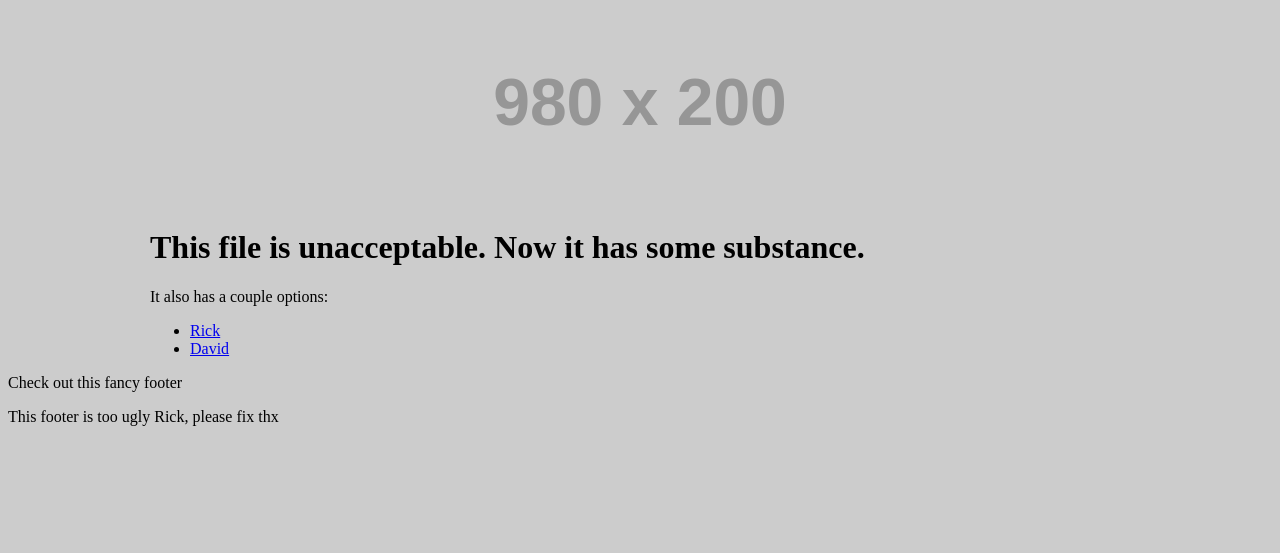
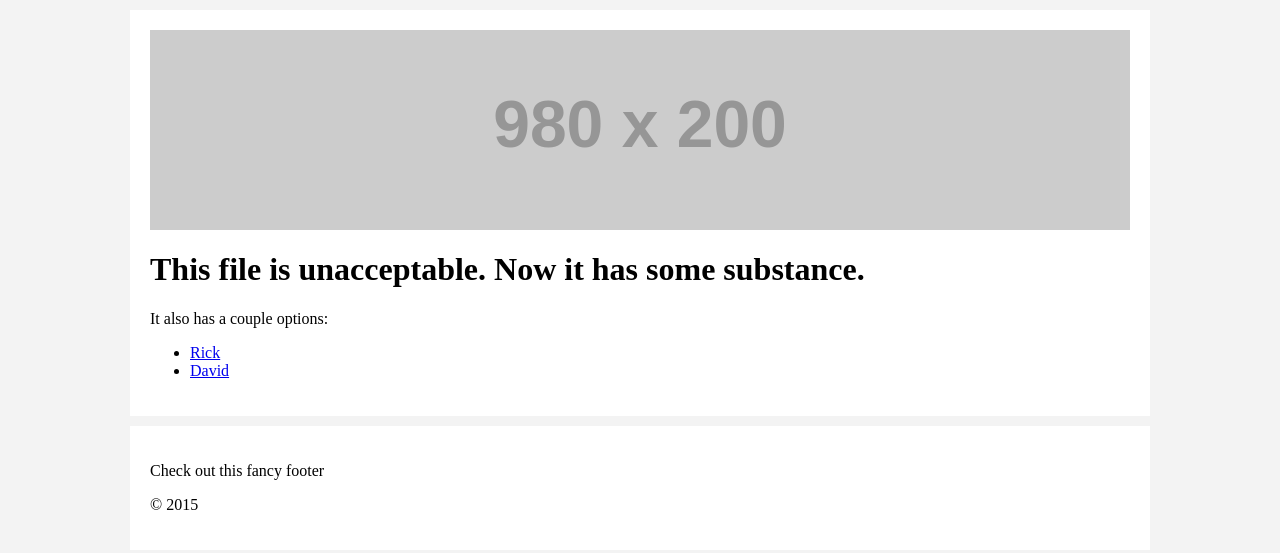
Before and after one commit to dvolz/testgit1, a plain HTML site: page index.html in a window 1280 px wide. Drawn offline with Linux system fonts and the light colour scheme; placeholder pictures from the web are drawn by us.

Commit message:
Super awesome updates

```diff
--- a/css/style.css
+++ b/css/style.css
@@ -1,10 +1,12 @@
 body {
-	background:#cccccc; /*changed1 to pink*/
+	background:#f3f3f3;
 }
 
-.wrapper, .footer {
+.wrapper, footer {
 	max-width: 980px;
-	margin:auto;
+	background: white;
+	margin: 10px auto;
+	padding: 20px;
 }
 
 img {
--- a/index.html
+++ b/index.html
@@ -18,7 +18,7 @@
 	</div>
 	<footer>
 		<p>Check out this fancy footer</p>
-		<p>This footer is too ugly Rick, please fix thx</p>
+		<p>&copy; 2015</p>
 	</footer>
 
 </body>
```
Also changed, not shown: david.html (+11 -2 lines).
